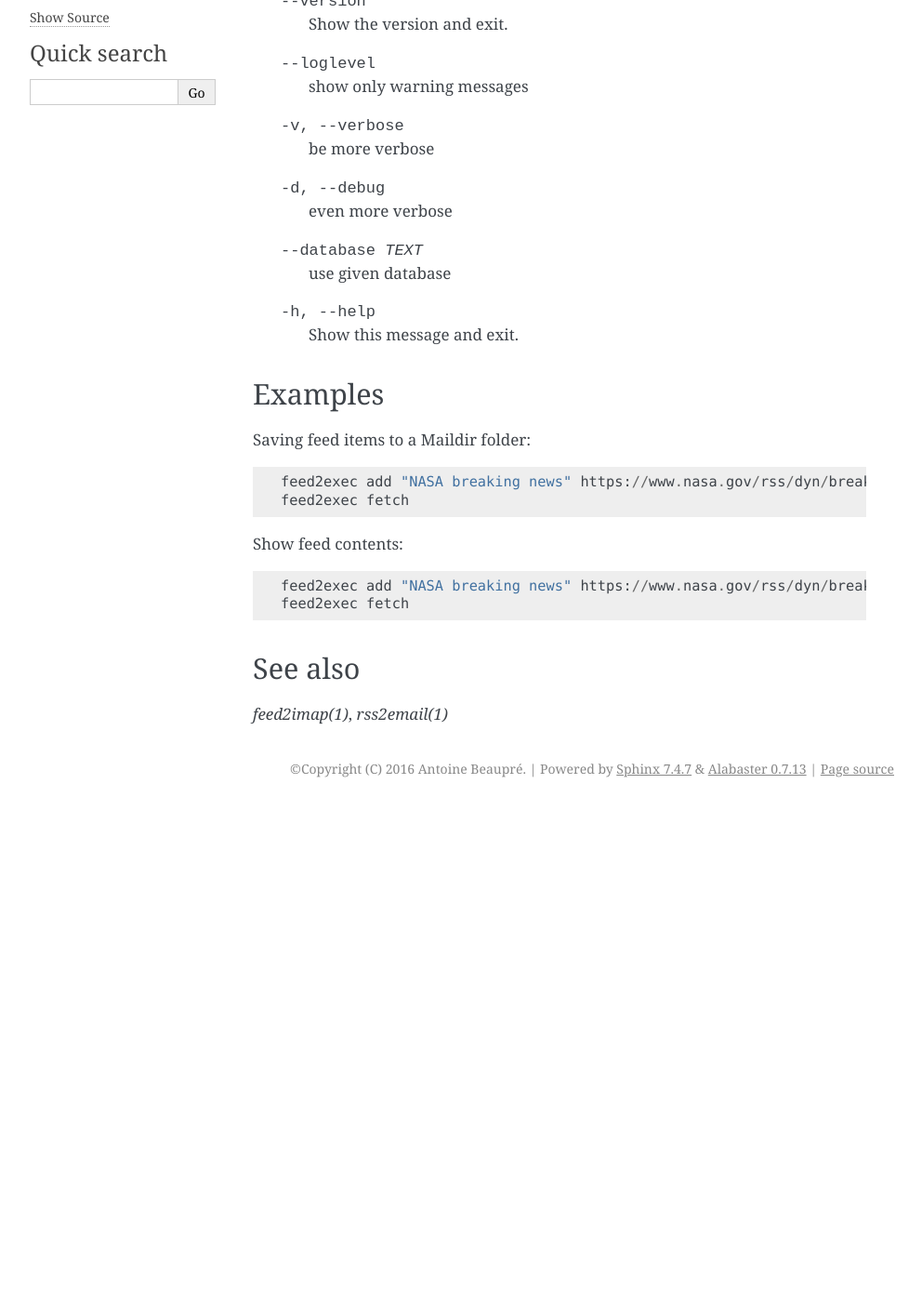
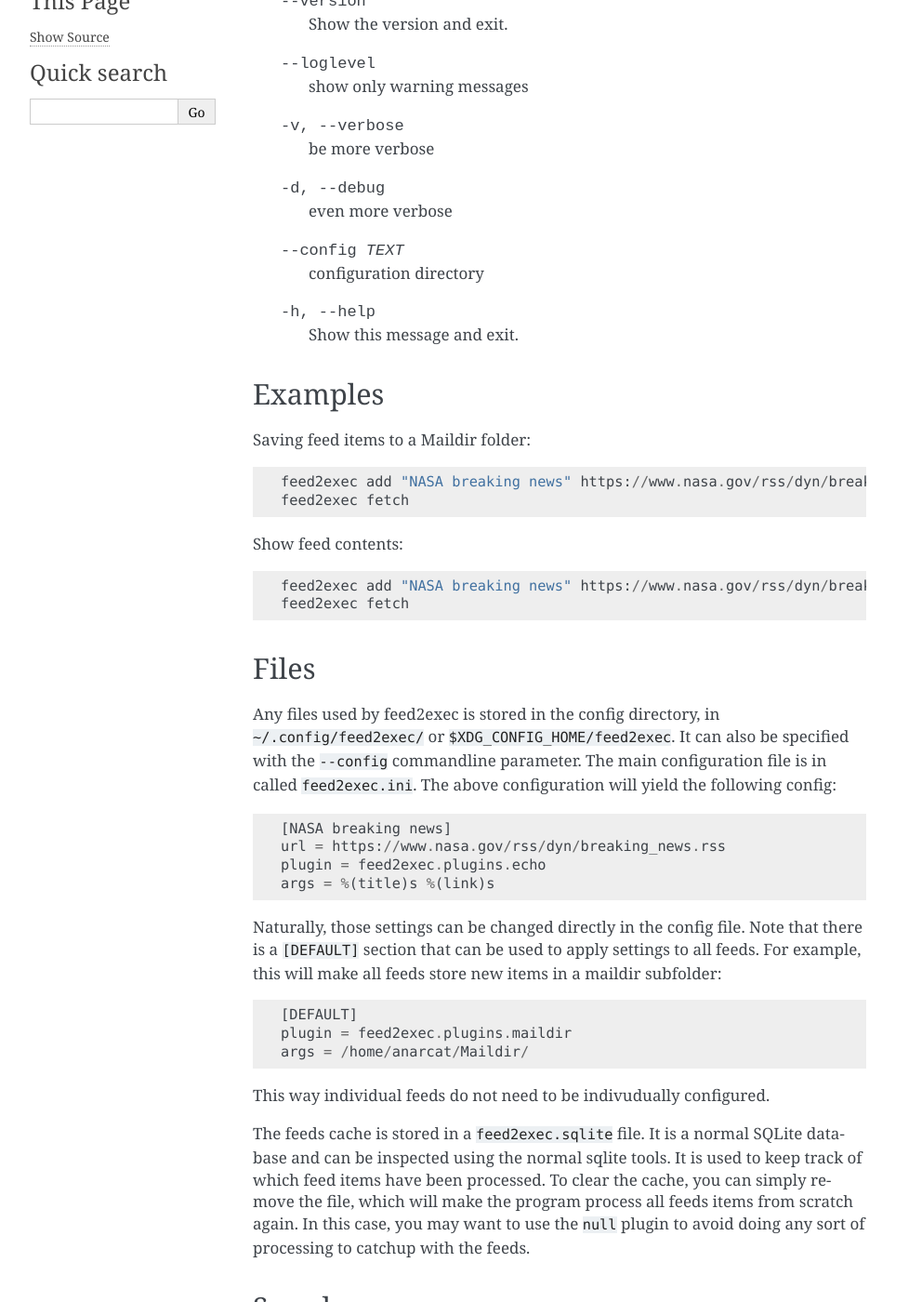
Before and after one commit to timb-machine-mirrors/anarcat-feed2exec, a Sphinx documentation site: the page built from doc/usage.rst, in a window 1280 px wide and 1400 px high, scrolled down 429 px. Shown: the whole window at 93% size, without its empty margins (148-1140 px from the left). Built offline with Sphinx 7.4.7, drawn with Linux system fonts in a browser that asks for light colours; pages that are not in the unit, such as notebooks, are missing from menus; the version number could not be read and is left out; before the commit the page ends 1295 px from its top, so only the background shows below that.

Commit message:
update usage with new config file

```diff
--- a/doc/usage.rst
+++ b/doc/usage.rst
@@ -19,7 +19,7 @@ Options
   --loglevel       show only warning messages
   -v, --verbose    be more verbose
   -d, --debug      even more verbose
-  --database TEXT  use given database
+  --config TEXT    configuration directory
   -h, --help       Show this message and exit.
 
 Examples
@@ -32,8 +32,41 @@ Saving feed items to a Maildir folder::
 
 Show feed contents::
 
-  feed2exec add "NASA breaking news" https://www.nasa.gov/rss/dyn/breaking_news.rss --plugin feed2exec.plugins.echo
+  feed2exec add "NASA breaking news" https://www.nasa.gov/rss/dyn/breaking_news.rss --plugin feed2exec.plugins.echo --args "%(title)s %(link)s"
   feed2exec fetch
+
+Files
+-----
+
+Any files used by feed2exec is stored in the config directory, in
+``~/.config/feed2exec/`` or ``$XDG_CONFIG_HOME/feed2exec``. It can
+also be specified with the ``--config`` commandline parameter. The
+main configuration file is in called ``feed2exec.ini``. The above
+configuration will yield the following config::
+
+  [NASA breaking news]
+  url = https://www.nasa.gov/rss/dyn/breaking_news.rss
+  plugin = feed2exec.plugins.echo
+  args = %(title)s %(link)s
+
+Naturally, those settings can be changed directly in the config
+file. Note that there is a ``[DEFAULT]`` section that can be used to
+apply settings to all feeds. For example, this will make all feeds
+store new items in a maildir subfolder::
+
+  [DEFAULT]
+  plugin = feed2exec.plugins.maildir
+  args = /home/anarcat/Maildir/
+
+This way individual feeds do not need to be indivudually configured.
+
+The feeds cache is stored in a ``feed2exec.sqlite`` file. It is a
+normal SQLite database and can be inspected using the normal sqlite
+tools. It is used to keep track of which feed items have been
+processed. To clear the cache, you can simply remove the file, which
+will make the program process all feeds items from scratch again. In
+this case, you may want to use the ``null`` plugin to avoid doing any
+sort of processing to catchup with the feeds.
 
 See also
 --------
```
